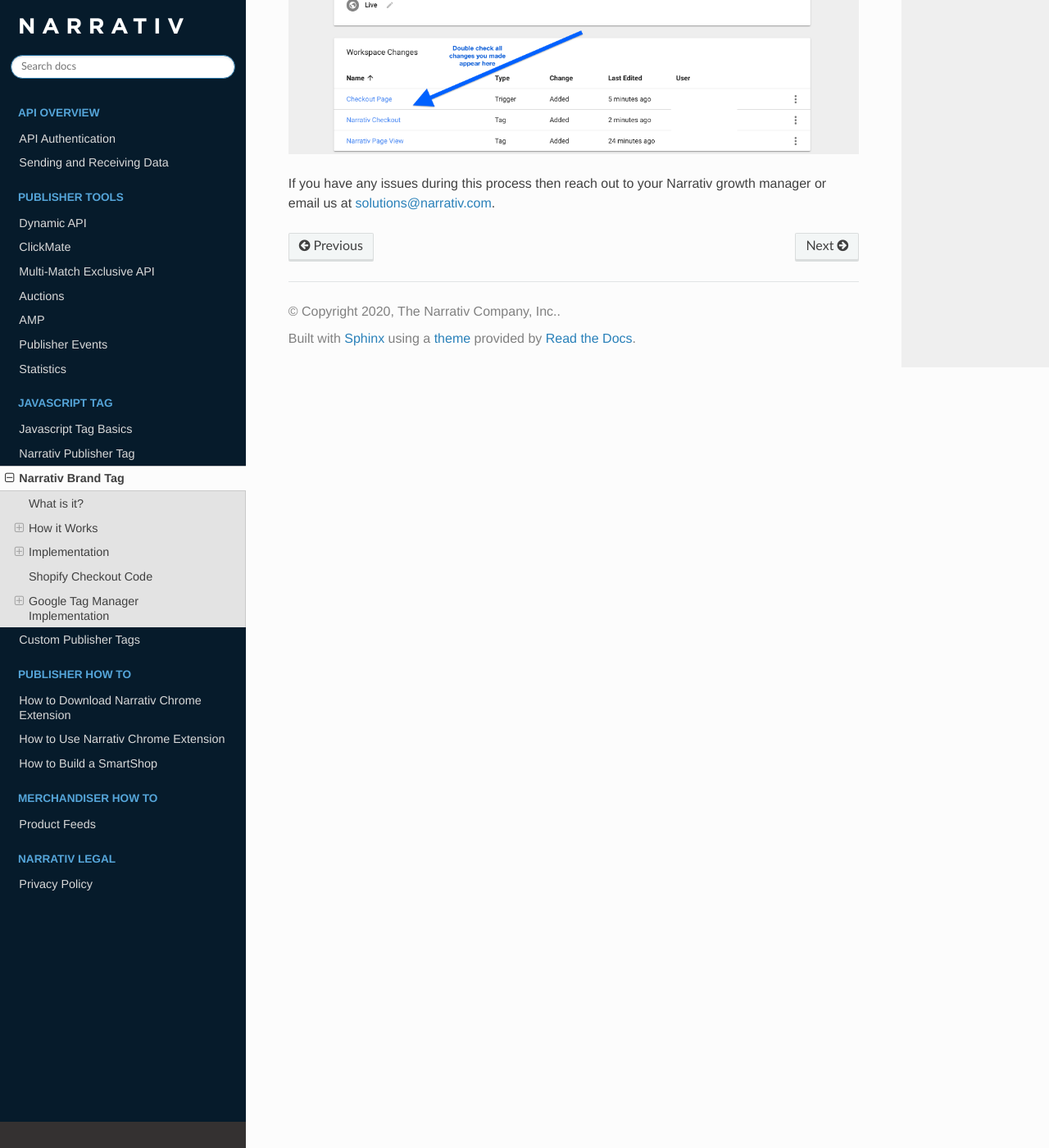
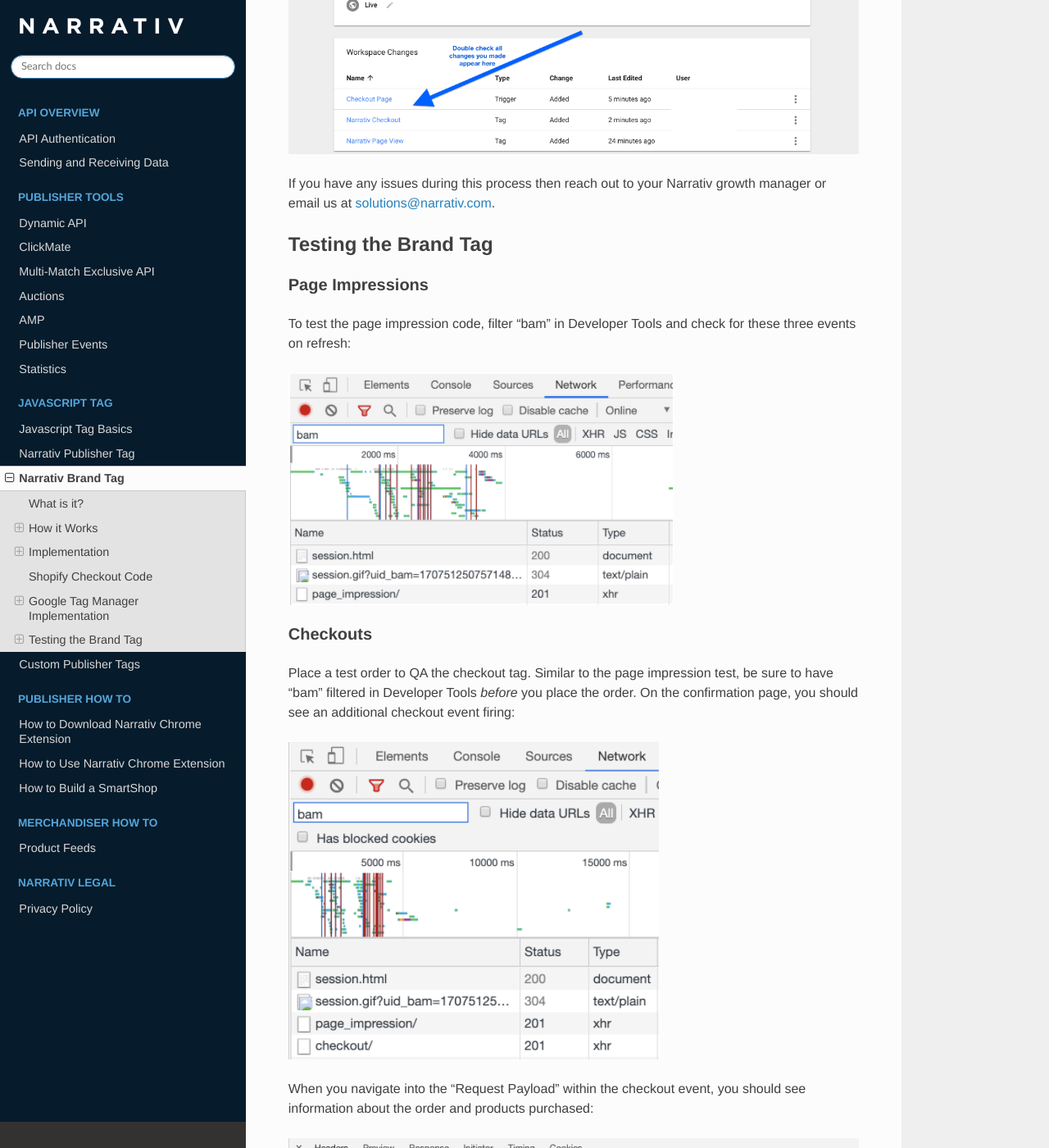
Before and after one commit to robinssq/api-docs, a Sphinx documentation site: the page built from docs/tagbrand.rst, in a window 1280 px wide and 1400 px high, scrolled down 12303 px. Shown: the whole window at 82% size. Built offline with Sphinx 7.4.7 and the Read the Docs theme 2.0.0, drawn with Linux system fonts in a browser that asks for light colours; some of the changed text lies outside the part shown.

Commit message:
Docs edits
Brand tag testing section
Feeds formatting requirements section
Clickmate requirement updates
Extension url update

```diff
--- a/docs/extensionbasics.rst
+++ b/docs/extensionbasics.rst
@@ -4,7 +4,7 @@
 Step 1. Navigate to Chrome Web Store
 ------------------------------------
 
-Search `Narrativ for Publishers <https://chrome.google.com/webstore/detail/narrativ-for-publishers/ipmabcbbpnnfbghpahjomhhcegmcpohb>`_, and click **ADD TO CHROME**.
+Search `Narrativ for Publishers <https://chrome.google.com/webstore/detail/narrativ-for-publishers/nnpadnfeojdncgnecapnepeebnbeenip>`_, and click **ADD TO CHROME**.
 
 .. image:: _static/extension_instructions/1.png
 
--- a/docs/tagbrand.rst
+++ b/docs/tagbrand.rst
@@ -9,7 +9,7 @@
 Only clients with Narrativ’s Brand Tag can optimize their campaigns by ROAS and see more comprehensive
 metrics like revenue and RPC.
 
-Please note: data collection by the brand tag does not contain personally identifiable information (PII)
+**Please note:** data collection by the brand tag does not contain personally identifiable information (PII)
 and is in compliance with GDPR and CCPA.
 
 
@@ -339,5 +339,35 @@
 
 If you have any issues during this process then reach out to your Narrativ growth manager or email us at solutions@narrativ.com.
 
+Testing the Brand Tag
+---------------------
+
+Page Impressions
+^^^^^^^^^^^^^^^^
+
+To test the page impression code, filter “bam” in Developer Tools and check for these three events on refresh:
+
+.. image:: _static/pixel_implementation_screenshots/test_page_impression.png
+
+Checkouts
+^^^^^^^^^
+
+Place a test order to QA the checkout tag. Similar to the page impression test, be sure to have “bam” filtered in
+Developer Tools *before* you place the order. On the confirmation page, you should see an additional checkout
+event firing:
+
+.. image:: _static/pixel_implementation_screenshots/test_checkouts.png
+
+When you navigate into the “Request Payload” within the checkout event, you should see information about the order
+and products purchased:
+
+.. image:: _static/pixel_implementation_screenshots/test_checkouts_payload.png
+
+**Please note:** We recommend placing an additional test order with a coupon code to ensure order value and product
+price variables accurately capture any discounts.
+
+If you have any issues during the implementation or testing process, please reach out to your Narrativ growth manager
+or email us at solutions@narrativ.com.
+
 .. _Google category: https://support.google.com/merchants/answer/6324436?hl=en
 .. _ISO 4217: https://www.iso.org/iso-4217-currency-codes.html
```
Also changed, not shown: other parts of docs/tagbrand.rst (+1 -1 lines), docs/clickmate.rst (+7 -7 lines), docs/feeds.rst (+15 -4 lines), docs/_static/pixel_implementation_screenshots/test_checkouts.png (added), docs/_static/pixel_implementation_screenshots/test_checkouts_payload.png (added), docs/_static/pixel_implementation_screenshots/test_page_impression.png (added).
